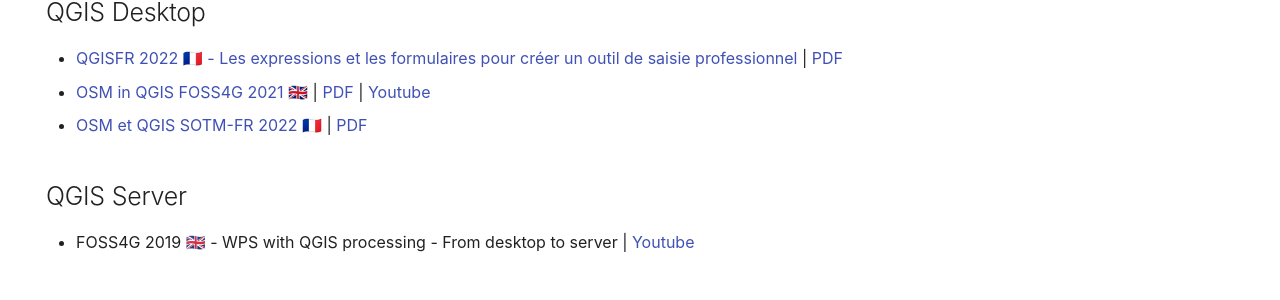
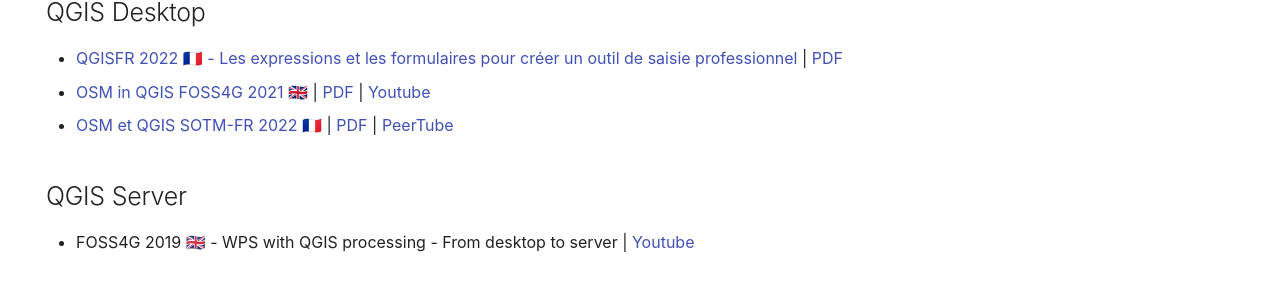
Before and after one commit to 3liz/3liz.github.io, an MkDocs documentation site: the page built from docs/talks.md, in a window 1280 px wide and 1061 px high. Shown: the part 450-750 px from the top of the window. Built offline with MkDocs 1.6.1 and Material for MkDocs 9.7.7, drawn with Linux system fonts in a browser that asks for light colours; nearby versions of some CDN libraries.

Commit message:
Add peertube link

```diff
--- a/docs/talks.md
+++ b/docs/talks.md
@@ -27,6 +27,7 @@
   | [Youtube](https://www.youtube.com/watch?v=l95PoHGLrTI)
 * [OSM et QGIS SOTM-FR 2022 🇫🇷](https://docs.3liz.org/presentations/2022-06-sotm-fr-osm-et-qgis.html)
   | [PDF](https://docs.3liz.org/presentations/pdf/SOTM-FR-2022-osm-et-qgis.pdf)
+  | [PeerTube](https://peertube.openstreetmap.fr/w/vDdaxGfbmKuVdReXyJhexG)
 
 ## QGIS Server
 
```
